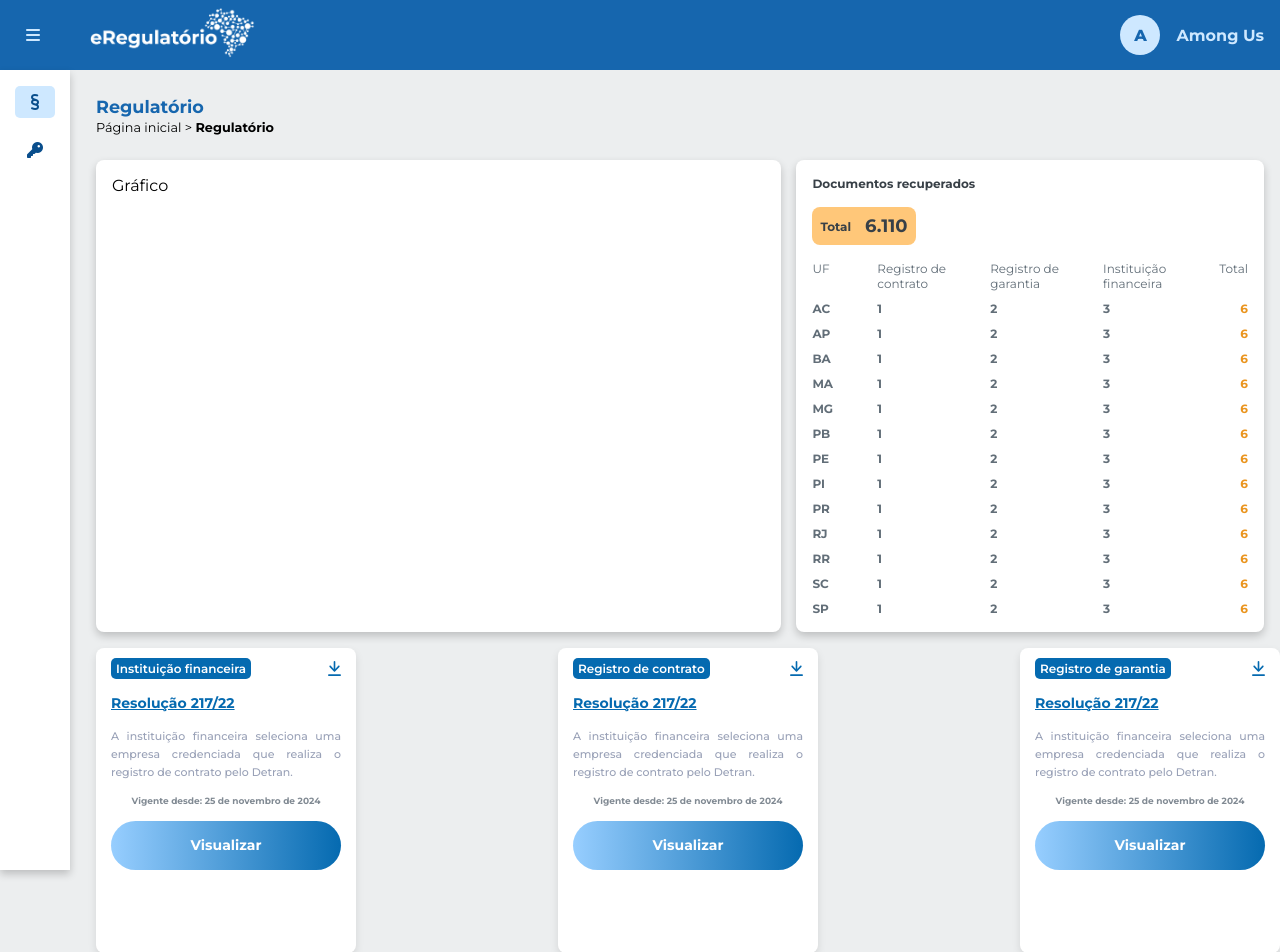
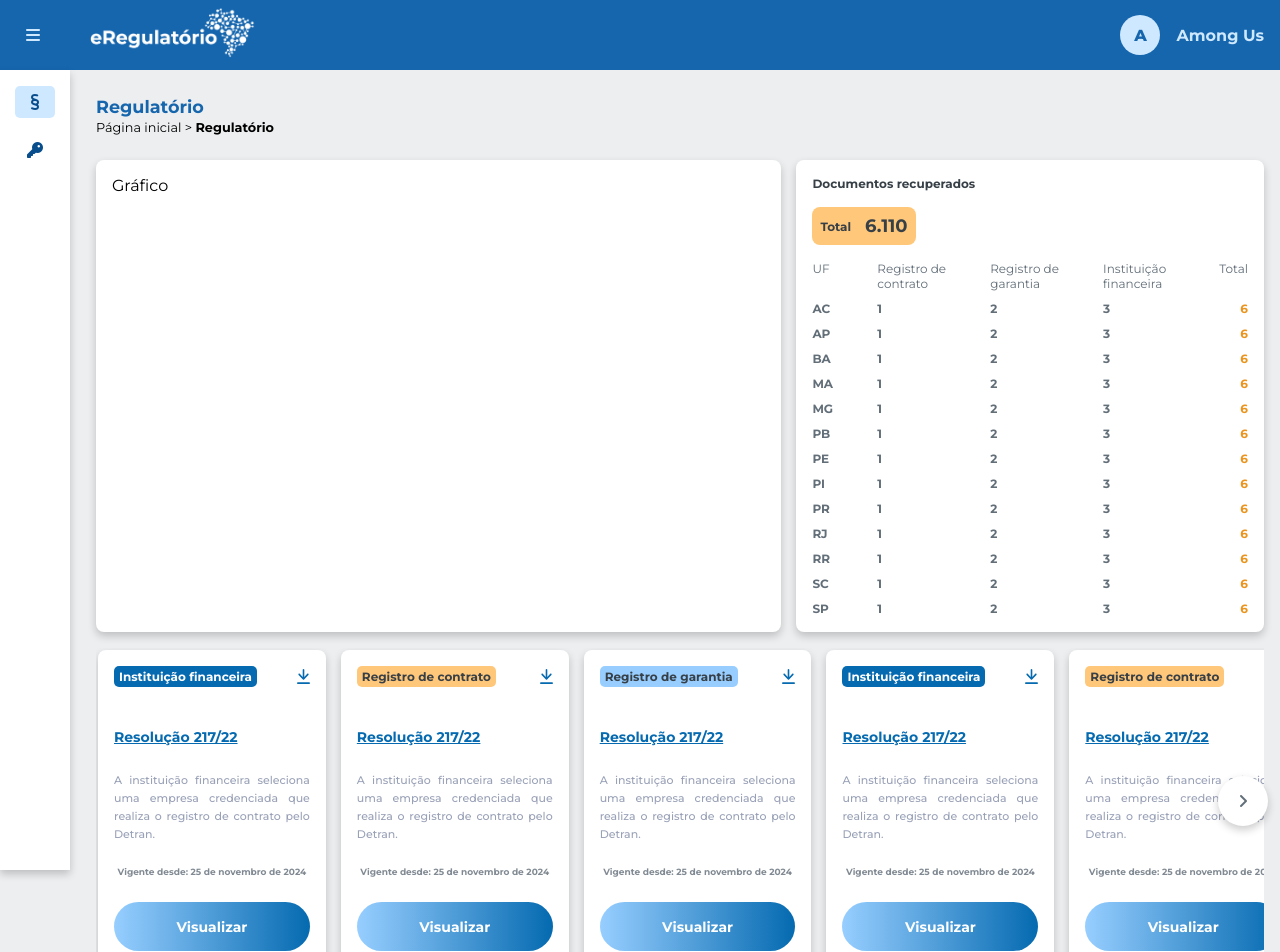
Before and after one commit to nicoledalarmelina/hackathon-among-us, an Angular app: page / in a window 1280 px wide. Shown: the top 952 px of the page. Built offline with nearby package versions, Linux system fonts and the light colour scheme.

Commit message:
feat: inicio carrossel

```diff
--- a/src/app/pages/dashboard/dashboard.component.html
+++ b/src/app/pages/dashboard/dashboard.component.html
@@ -32,8 +32,15 @@
     </div>
 </div>
 
-<div class="row">
-    <div *ngFor="let documento of listaDocumentos">
-        <app-file-card [documento]="documento"></app-file-card>
+<div class="arrow left" (click)="clickLeftArrow()" *ngIf="index > 0"><i class="fa-solid fa-angle-left"></i></div>
+<div class="arrow right" (click)="clickRightArrow()" *ngIf="totalIndexes > index + 1"><i
+        class="fa-solid fa-angle-right"></i></div>
+
+<section class="docs-carousel">
+    <!-- <div class="row" [ngStyle]="{ 'transform': 'translateX(-' + slidePositon + '%)' }"> -->
+    <div class="row carousel" [ngStyle]="{'transform': 'translate(' + slidePositon + 'vw)'}">
+        <div *ngFor="let documento of listaDocumentos" class="teste">
+            <app-file-card [documento]="documento"></app-file-card>
+        </div>
     </div>
-</div>
+</section>
--- a/src/app/pages/dashboard/dashboard.component.scss
+++ b/src/app/pages/dashboard/dashboard.component.scss
@@ -17,6 +17,10 @@ p {
 .chart {
     padding: 1rem;
     width: 60%;
+}
+
+.text {
+    width: 20%;
 }
 
 .docs {
@@ -67,3 +71,34 @@ p {
         }
     }
 }
+
+.docs-carousel {
+    padding: 2px;
+    margin-right: 1rem;
+    overflow: hidden;
+
+    .row {
+        transition: all 0.8s ease-in-out;
+        // transform: translateX(-100%);
+    }
+}
+
+.arrow {
+    background: #FFF;
+    width: 50px;
+    height: 50px;
+    display: flex;
+    justify-content: center;
+    align-items: center;
+    border-radius: 100%;
+    color: #626E78;
+    box-shadow: 0px 4px 8px rgba(0, 0, 0, 0.2);
+    position: absolute;
+    margin-top: 8rem;
+    z-index: 9;
+    cursor: pointer;
+
+    &.right {
+        right: 12px;
+    }
+}
--- a/src/app/pages/dashboard/dashboard.component.ts
+++ b/src/app/pages/dashboard/dashboard.component.ts
@@ -56,6 +56,112 @@ export class DashboardComponent {
       resumo: "A instituição financeira seleciona uma empresa credenciada que realiza o registro de contrato pelo Detran.",
       vigencia: new Date(),
       base64: ""
+    },
+    <DocumentoRecuperado>{
+      titulo: "Resolução 217/22",
+      tipoDocumento: TipoDocumento.instituicaoFinanceira,
+      resumo: "A instituição financeira seleciona uma empresa credenciada que realiza o registro de contrato pelo Detran.",
+      vigencia: new Date(),
+      base64: ""
+    },
+    <DocumentoRecuperado>{
+      titulo: "Resolução 217/22",
+      tipoDocumento: TipoDocumento.registroContrato,
+      resumo: "A instituição financeira seleciona uma empresa credenciada que realiza o registro de contrato pelo Detran.",
+      vigencia: new Date(),
+      base64: ""
+    },
+    <DocumentoRecuperado>{
+      titulo: "Resolução 217/22",
+      tipoDocumento: TipoDocumento.registroGarantia,
+      resumo: "A instituição financeira seleciona uma empresa credenciada que realiza o registro de contrato pelo Detran.",
+      vigencia: new Date(),
+      base64: ""
+    },
+    <DocumentoRecuperado>{
+      titulo: "Resolução 217/22",
+      tipoDocumento: TipoDocumento.registroContrato,
+      resumo: "A instituição financeira seleciona uma empresa credenciada que realiza o registro de contrato pelo Detran.",
+      vigencia: new Date(),
+      base64: ""
+    },
+    <DocumentoRecuperado>{
+      titulo: "Resolução 217/22",
+      tipoDocumento: TipoDocumento.instituicaoFinanceira,
+      resumo: "A instituição financeira seleciona uma empresa credenciada que realiza o registro de contrato pelo Detran.",
+      vigencia: new Date(),
+      base64: ""
+    },
+    <DocumentoRecuperado>{
+      titulo: "Resolução 217/22",
+      tipoDocumento: TipoDocumento.registroGarantia,
+      resumo: "A instituição financeira seleciona uma empresa credenciada que realiza o registro de contrato pelo Detran.",
+      vigencia: new Date(),
+      base64: ""
+    },
+    <DocumentoRecuperado>{
+      titulo: "Resolução 217/22",
+      tipoDocumento: TipoDocumento.registroContrato,
+      resumo: "A instituição financeira seleciona uma empresa credenciada que realiza o registro de contrato pelo Detran.",
+      vigencia: new Date(),
+      base64: ""
+    },
+    <DocumentoRecuperado>{
+      titulo: "Resolução 217/22",
+      tipoDocumento: TipoDocumento.instituicaoFinanceira,
+      resumo: "A instituição financeira seleciona uma empresa credenciada que realiza o registro de contrato pelo Detran.",
+      vigencia: new Date(),
+      base64: ""
+    },
+    <DocumentoRecuperado>{
+      titulo: "Resolução 217/22",
+      tipoDocumento: TipoDocumento.registroGarantia,
+      resumo: "A instituição financeira seleciona uma empresa credenciada que realiza o registro de contrato pelo Detran.",
+      vigencia: new Date(),
+      base64: ""
+    },
+    <DocumentoRecuperado>{
+      titulo: "Resolução 217/22",
+      tipoDocumento: TipoDocumento.registroContrato,
+      resumo: "A instituição financeira seleciona uma empresa credenciada que realiza o registro de contrato pelo Detran.",
+      vigencia: new Date(),
+      base64: ""
+    },
+    <DocumentoRecuperado>{
+      titulo: "Resolução 217/22",
+      tipoDocumento: TipoDocumento.instituicaoFinanceira,
+      resumo: "A instituição financeira seleciona uma empresa credenciada que realiza o registro de contrato pelo Detran.",
+      vigencia: new Date(),
+      base64: ""
+    },
+  ];
+
+  slidePositon: number = 0;
+  widthDoc: number = 18;
+  index: number = 0;
+  totalIndexes: number = 0;
+
+  ngOnInit() {
+    this.countDocs();
+  }
+
+  clickRightArrow() {
+    if (this.totalIndexes > this.index + 1) {
+      this.slidePositon -= 91.5;
+      this.index++;
     }
-  ]
+
+  }
+
+  clickLeftArrow() {
+    if (this.index > 0) {
+      this.slidePositon += 91.5;
+      this.index--;
+    }
+  }
+
+  countDocs() {
+    let count = this.listaDocumentos.length;
+    this.totalIndexes = Math.ceil(count / 5);
+  }
 }
--- a/src/app/shared/components/file-card/file-card.component.html
+++ b/src/app/shared/components/file-card/file-card.component.html
@@ -1,9 +1,9 @@
-<div class="card">
+<div class="card documento-recuperado">
     <section>
-        <p>{{ documento.tipoDocumento }}</p>
+        <p [ngClass]="retornarClasseTipo(documento.tipoDocumento)">{{ documento.tipoDocumento }}</p>
         <img src="./assets/images/download-icon.svg">
     </section>
-    <p>{{ documento.titulo }}</p>
+    <p class="mt-1">{{ documento.titulo }}</p>
     <span>{{ documento.resumo }}</span>
     <span class="data">
         Vigente desde: {{ formatarData(documento.vigencia) }}
--- a/src/app/shared/components/file-card/file-card.component.scss
+++ b/src/app/shared/components/file-card/file-card.component.scss
@@ -1,12 +1,13 @@
-.card {
-    box-shadow: 0px 4px 8px rgba(0, 0, 0, 0.1);
-    border-radius: 8px;
-    padding: 10px 15px;
+.documento-recuperado {
   display: flex;
   flex-direction: column;
-    max-width: 230px;
+  justify-content: space-between;
+  padding: 1rem;
+  flex-direction: column;
+  // width: 230px;
+  width: 15.3vw;
   gap: 15px;
-    min-height: 285px;
+  height: 285px;
 }
 
 p {
@@ -38,7 +39,7 @@
   font-weight: 700;
   font-size: 14px;
   border: none;
-    background: linear-gradient(90deg, rgba(151,206,255,1) 0%, rgba(5,106,176,1) 100%);
+  background: linear-gradient(90deg, rgba(151, 206, 255, 1) 0%, rgba(5, 106, 176, 1) 100%);
 }
 
 section {
@@ -47,12 +48,25 @@
   justify-content: space-between;
 
   p {
-      background-color: #056ab0;
     padding: 3px 5px;
-      color: #FFF;
     border-radius: 5px;
     font-size: 12px;
-      font-weight: 600;
+    font-weight: 700;
     text-decoration: none;
+
+    &.instituicao-financeira {
+      background-color: #056ab0;
+      color: #FFF;
+    }
+
+    &.registro-contrato {
+      background-color: #FFC779;
+      color: #384047;
+    }
+
+    &.registro-garantia {
+      background-color: #97CEFF;
+      color: #384047;
     }
   }
+}
--- a/src/app/shared/components/file-card/file-card.component.ts
+++ b/src/app/shared/components/file-card/file-card.component.ts
@@ -1,11 +1,12 @@
 import { Component, Input, LOCALE_ID } from '@angular/core';
 import { DocumentoRecuperado } from '../../../core/models/documento-recuperado.model';
-import { DatePipe } from '@angular/common';
+import { TipoDocumento } from '../../../core/enums/tipoDocumento.enum';
+import { CommonModule } from '@angular/common';
 
 @Component({
   selector: 'app-file-card',
   standalone: true,
-  imports: [],
+  imports: [CommonModule],
   templateUrl: './file-card.component.html',
   styleUrl: './file-card.component.scss'
 })
@@ -32,4 +33,12 @@ export class FileCardComponent {
 
     return `${vigencia.getDate()} de ${this.meses[mes]} de ${vigencia.getFullYear()}`;
   }
+
+  retornarClasseTipo(tipoDocumento: TipoDocumento) {
+    switch (tipoDocumento) {
+      case TipoDocumento.instituicaoFinanceira: return 'instituicao-financeira';
+      case TipoDocumento.registroContrato: return 'registro-contrato';
+      case TipoDocumento.registroGarantia: return 'registro-garantia';
+    }
+  }
 }
--- a/src/styles.scss
+++ b/src/styles.scss
@@ -49,3 +49,7 @@ body { margin: 0; font-family: Roboto, "Helvetica Neue", sans-serif; }
 .mb-1 {
   margin-bottom: 1rem;
 }
+
+.mt-1 {
+  margin-top: 1rem;
+}
```
Lines whose indentation alone changed are shown as unchanged.
